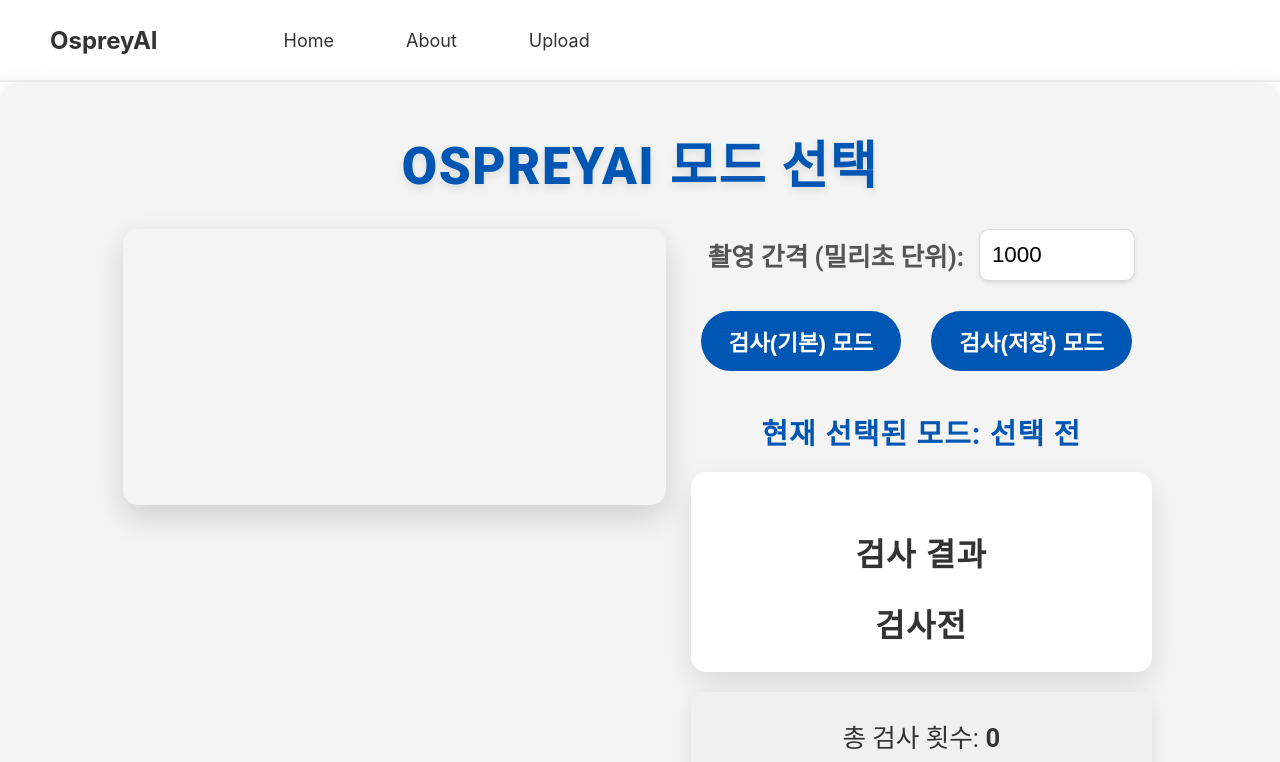
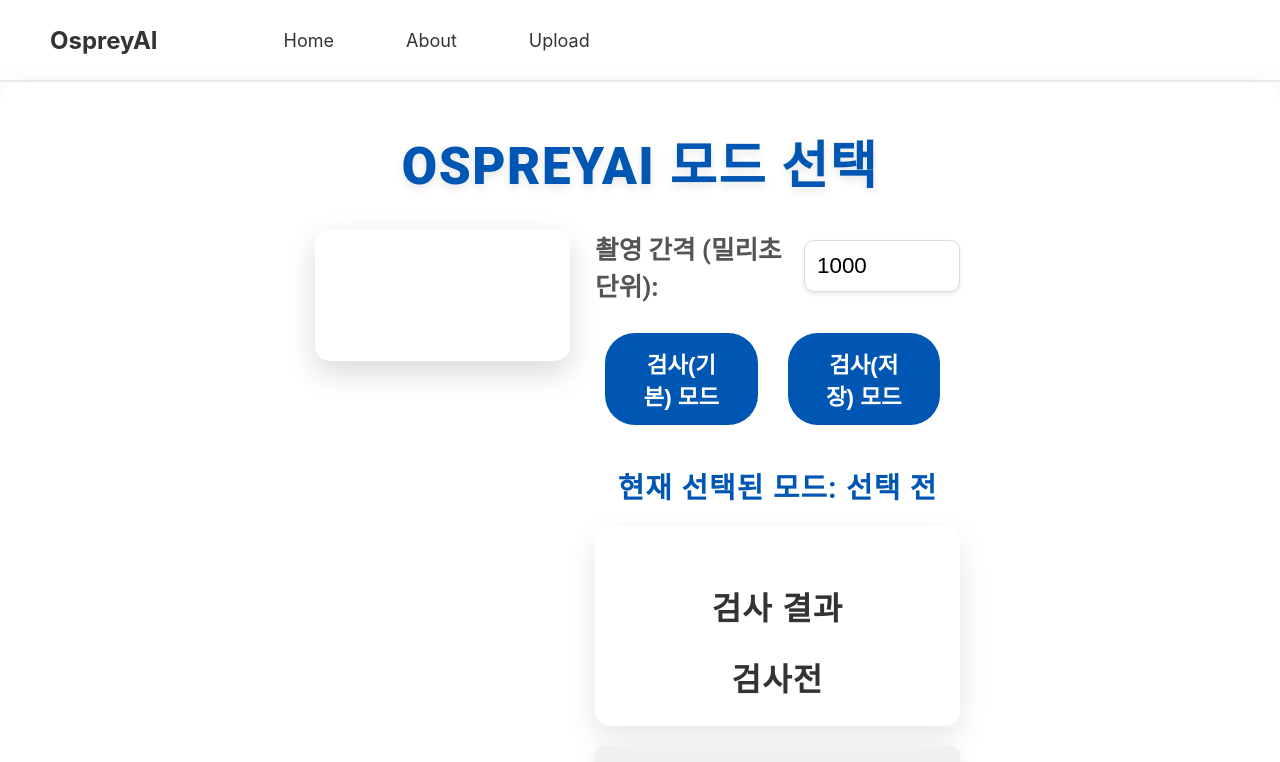
Before and after one commit to eunjiAi/project_eunji, a React (Create React App) app in the folder front/: page /WebcamCapture in a window 1280 px wide. Shown: the top 762 px of the page. Built offline with nearby package versions, Linux system fonts and the light colour scheme; no server answers.

Commit message:
Update WebcamCapture.css

```diff
--- a/front/src/pages/WebcamCapture/WebcamCapture.css
+++ b/front/src/pages/WebcamCapture/WebcamCapture.css
@@ -2,10 +2,9 @@
 .container {
     max-width: 1200px;
     margin: 0 auto;
-    padding-left: 10%;
-    padding-right: 10%;
+    padding-left: 25%;
+    padding-right: 25%;
     padding-top: 0.01%;
-    background-color: #f4f4f4;
     border-radius: 20px;
     box-shadow: 0 15px 35px rgba(0, 0, 0, 0.15);
     font-family: 'Roboto', sans-serif;
```
